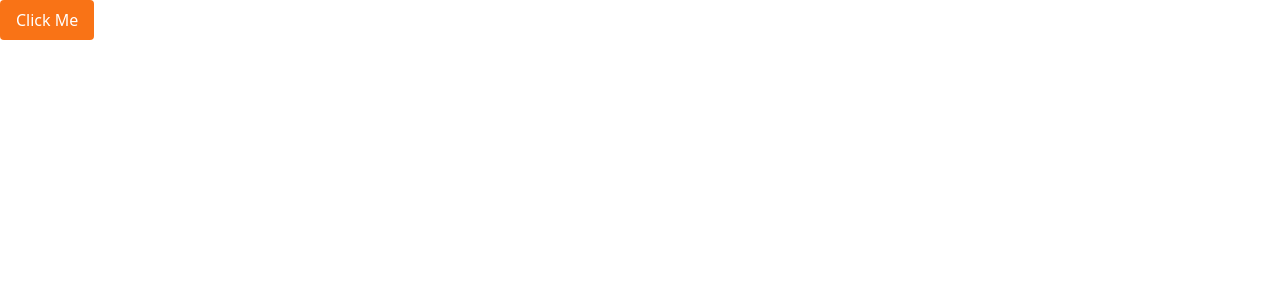
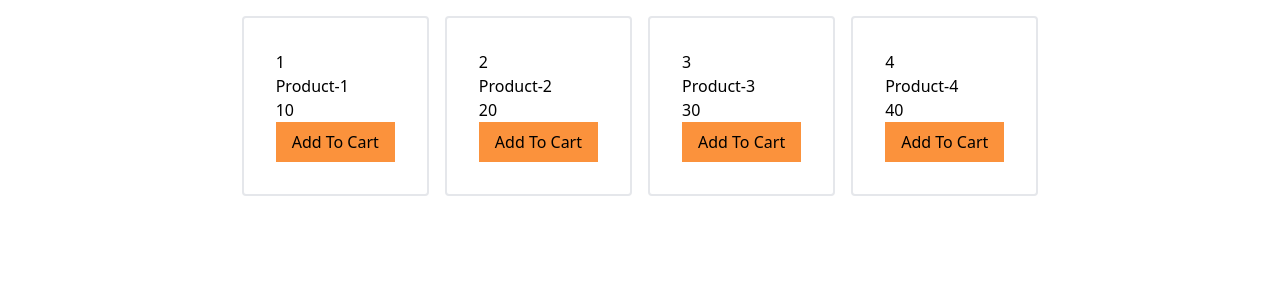
Before and after one commit to hasibmuhammad/react-app, a React (Vite) app: page / in a window 1280 px wide. Shown: the top 300 px of the page. Built offline with nearby package versions, Linux system fonts and the light colour scheme.

Commit message:
Modified

```diff
--- a/src/App.tsx
+++ b/src/App.tsx
@@ -1,25 +1,41 @@
 import { useState } from "react";
+import Product from "./components/Product";
 
 const App = () => {
-  const [pizza, setPizza] = useState({
-    name: "Spicy Pepperoni",
-    toppings: ["Mushroom"],
-  });
-
-  const handleclick = () => {
-    setPizza({ ...pizza, toppings: [...pizza.toppings, "Cheese"] });
+  const products = [
+    { id: 1, name: "Product-1", price: 10 },
+    { id: 2, name: "Product-2", price: 20 },
+    { id: 3, name: "Product-3", price: 30 },
+    { id: 4, name: "Product-4", price: 40 },
+  ];
+  const [cart, setCart] = useState([]);
+  const handleAddToCart = (id: number, name: string, price: number) => {
+    setCart([...cart, { id, name, price }]);
   };
 
-  console.log(pizza);
+  console.log(cart);
 
   return (
     <>
-      <button
+      <div className="flex justify-center items-center gap-4">
+        {products.map((product) => (
+          <Product
+            key={product.id}
+            name={product.name}
+            id={product.id}
+            price={product.price}
+            addToCart={() =>
+              handleAddToCart(product.id, product.name, product.price)
+            }
+          />
+        ))}
+      </div>
+      {/* <button
         className="bg-orange-500 text-white py-2 px-4 rounded "
         onClick={() => handleclick()}
       >
         Click Me
-      </button>
+      </button> */}
     </>
   );
 };
--- /dev/null
+++ b/src/components/Product.tsx
@@ -0,0 +1,20 @@
+interface Props {
+  id: number;
+  name: string;
+  price: number;
+  addToCart: (id: number) => void;
+}
+const Product = ({ id, name, price, addToCart }: Props) => {
+  return (
+    <div className="border-2 rounded p-8 my-4">
+      <p>{id}</p>
+      <p>{name}</p>
+      <p>{price}</p>
+      <button onClick={() => addToCart(id)} className="px-4 py-2 bg-orange-400">
+        Add To Cart
+      </button>
+    </div>
+  );
+};
+
+export default Product;
```
